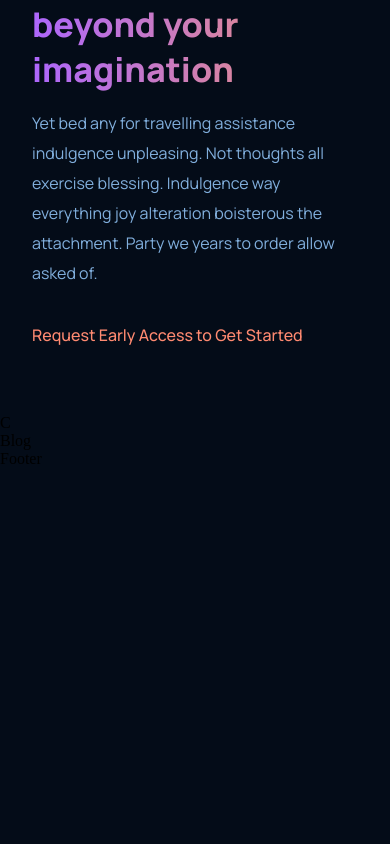
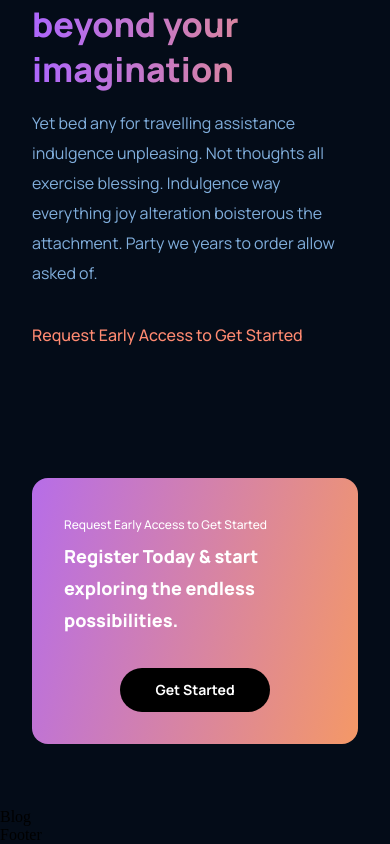
Before and after one commit to Skullomanic84/gpt-3, a React (Create React App) app: page / in a window 390 px wide. Shown: the part 3854-4698 px from the top of the page. Before the commit the page ends 4322 px from the top, so only its background shows below. Built offline with nearby package versions, Linux system fonts and the light colour scheme.

Commit message:
updated Cta.jsx
added content to the Cta.jsx file and added custom styles to the cta.css file.

```diff
--- a/src/components/cta/Cta.jsx
+++ b/src/components/cta/Cta.jsx
@@ -1,9 +1,18 @@
-import React from 'react'
+import React from 'react';
+import './cta.css';
 
 function Cta() {
   return (
-    <div>C</div>
-  )
+    <div className="gpt3__cta">
+      <div className="gpt3__cta-content">
+        <p>Request Early Access to Get Started</p>
+        <h3>Register Today & start exploring the endless possibilities.</h3>
+      </div>
+      <div className="gpt3__cta-btn">
+        <button type="button">Get Started</button>
+      </div>
+    </div>
+  );
 }
 
 export default Cta
--- a/src/components/cta/cta.css
+++ b/src/components/cta/cta.css
@@ -0,0 +1,84 @@
+.gpt3__cta {
+    display: flex;
+    justify-content: space-between;
+    align-items: center;
+    flex-direction: row;
+
+    padding: 2rem;
+    margin: 4rem;
+    border-radius: 1rem;
+    background: var(--gradient-bar)
+}
+
+.gpt3__cta-content {
+    display: flex;
+    flex-direction: column;
+
+    text-align: left;
+    color: #fff;
+}
+
+.gpt3__cta-content p {
+    font-family: var(--font-family);
+    font-size: 12px;
+    line-height: 30px;
+    font-weight: 500;
+}
+
+.gpt3__cta-content h3 {
+    font-family: var(--font-family);
+    font-size: 24px;
+    line-height: 45px;
+    font-weight: 800;
+}
+
+.gpt3__cta-btn {
+    display: flex;
+    justify-content: center;
+    align-items: center;
+
+    margin-left: 2rem;
+}
+
+.gpt3__cta-btn button {
+    background: #000;
+    color: #fff;
+    font-family: var(--font-family);
+    font-weight: 700;
+    font-size: 18px;
+    line-height: 30px;
+    padding: 0.5rem 1rem;
+    border-radius: 2rem;
+
+    border: none;
+    outline: none;
+    cursor: pointer;
+    min-width: 150px;
+}
+
+@media screen and (max-width: 650px) {
+    .gpt3__cta {
+        flex-direction: column;
+    }
+
+    .gpt3__cta-btn {
+        margin: 2rem 0 0;
+    }
+}
+
+@media screen and (max-width: 550px) {
+    .gpt3__cta {
+        flex-direction: column;
+        margin: 4rem 2rem;
+    }
+
+    .gpt3__cta-content h3 {
+        font-size: 18px;
+        line-height: 32px;
+    }
+
+    .gpt3__cta-btn button {
+        font-size: 14px;
+        line-height: 28px;
+    }
+}
```
